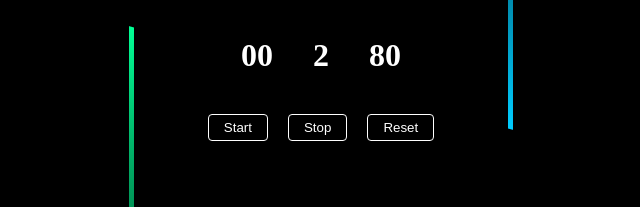
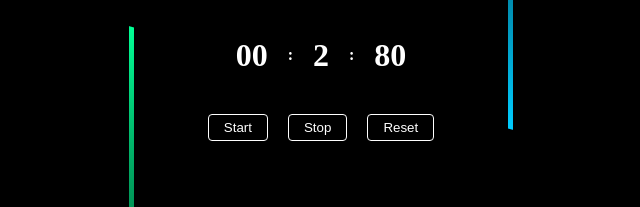
Before and after one commit to abdulqayoom77/web-clone-project-HTML-CSS-JS, a plain HTML site: page stop watch/index.html in a window 1280 px wide. Both pictures are taken after a click on the button "Start". Shown: the part 322-529 px from the top of the page, 319-959 px from the left. Drawn offline with Linux system fonts and the light colour scheme.

Commit message:
25/8/2023

```diff
--- a/stop watch/app.js
+++ b/stop watch/app.js
@@ -15,7 +15,7 @@ function start(){
             getSecs.innerHTML = sec;
             mili = 0;
         }
-        else if (sec >=60){
+        else if (sec >=59){
             min++;
             getMins.innerHTML = min;
             sec = 0;
--- a/stop watch/index.html
+++ b/stop watch/index.html
@@ -17,10 +17,10 @@
         <div id="flex">
             <h1 id="minutes" class="margin">
                 00
-            </h1>
+            </h1><b>:</b>
             <h1 id="seconds" class="margin">
                 00
-            </h1>
+            </h1><b>:</b>
             <h1 id="miliSec" class="margin">
                 00
             </h1><br><br>
--- a/stop watch/style.css
+++ b/stop watch/style.css
@@ -82,6 +82,7 @@ h1 {
 }
 
 .btn:hover {
+
     color: black;
     background-color: white;
     border: 1px solid black;
```
